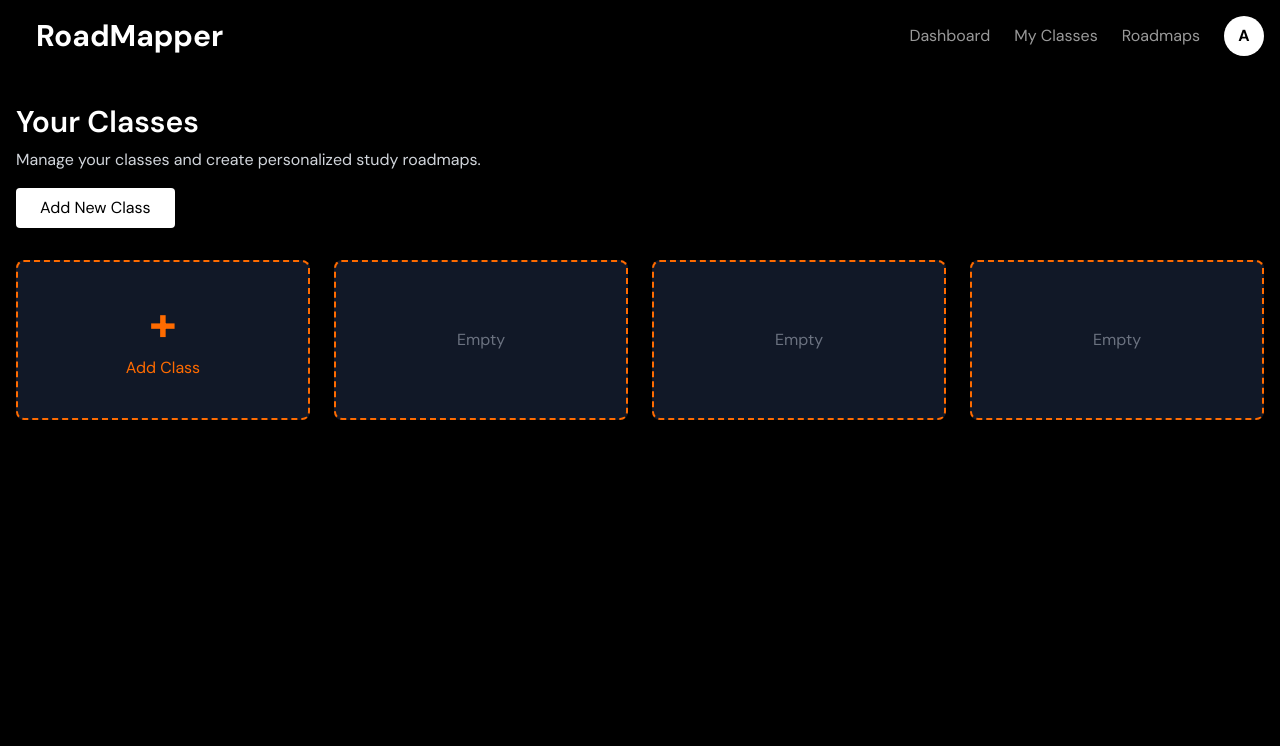
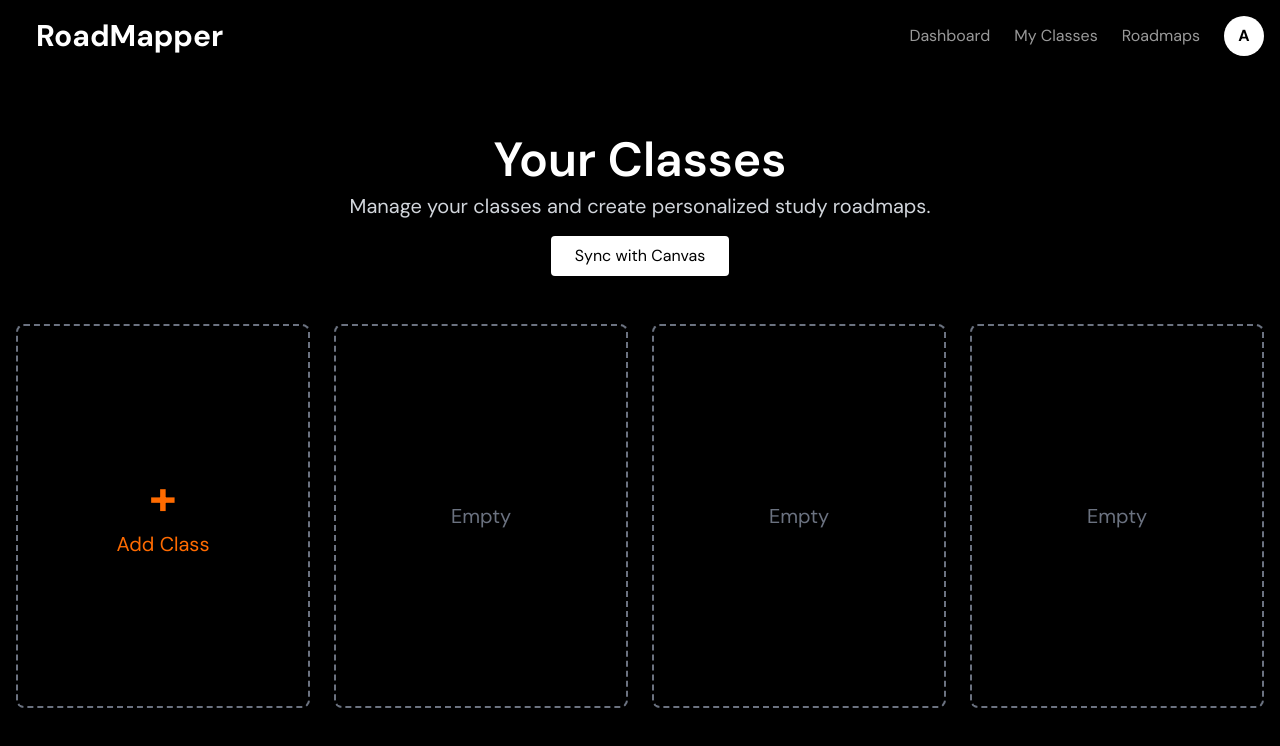
Before and after one commit to shettyamoghh/diamondhacksSP25, a Next.js app: page /dashboard in a window 1280 px wide. Shown: the top 746 px of the page. Built offline with nearby package versions, Linux system fonts and the light colour scheme.

Commit message:
Update Dashboard v1 design

```diff
--- a/src/app/dashboard/page.tsx
+++ b/src/app/dashboard/page.tsx
@@ -9,35 +9,36 @@ export default function Dashboard() {
     <div className="min-h-screen bg-black text-white">
       <Navbar />
       {/* Main Content */}
-      <main className="container mx-auto px-4 py-8">
-        <section className="mb-8">
-          <h2 className="text-3xl font-semibold mb-2">Your Classes</h2>
-          <p className="text-gray-300 mb-4">
+      <main className="container mx-auto px-4 pt-16 pb-8 text-center">
+        <section className="mb-12">
+          <h2 className="text-5xl font-semibold mb-2">Your Classes</h2>
+          <p className="text-gray-300 mb-4 text-xl">
             Manage your classes and create personalized study roadmaps.
           </p>
           <Link href="/add-class">
             <button className="bg-white text-black px-6 py-2 rounded hover:bg-gray-200 transition">
-              Add New Class
+              Sync with Canvas
             </button>
           </Link>
         </section>
-
         {/* Cards Grid */}
         <section className="grid grid-cols-1 sm:grid-cols-2 md:grid-cols-4 gap-6">
           {placeholders.map((_, index) => (
             <div
               key={index}
-              className="border-2 border-dashed border-[#FF6B00] rounded-lg h-40 flex items-center justify-center bg-gray-900"
+              className="border-2 border-dashed border-gray-500 rounded-lg h-[24rem] flex items-center justify-center bg-black"
             >
               {index === 0 ? (
                 <Link href="/add-class">
                   <div className="flex flex-col items-center cursor-pointer">
                     <div className="text-5xl font-bold text-[#FF6B00]">+</div>
-                    <span className="mt-2 text-[#FF6B00]">Add Class</span>
+                    <span className="mt-2 text-[#FF6B00] text-xl">
+                      Add Class
+                    </span>
                   </div>
                 </Link>
               ) : (
-                <span className="text-gray-500">Empty</span>
+                <span className="text-gray-500 text-xl">Empty</span>
               )}
             </div>
           ))}
```
